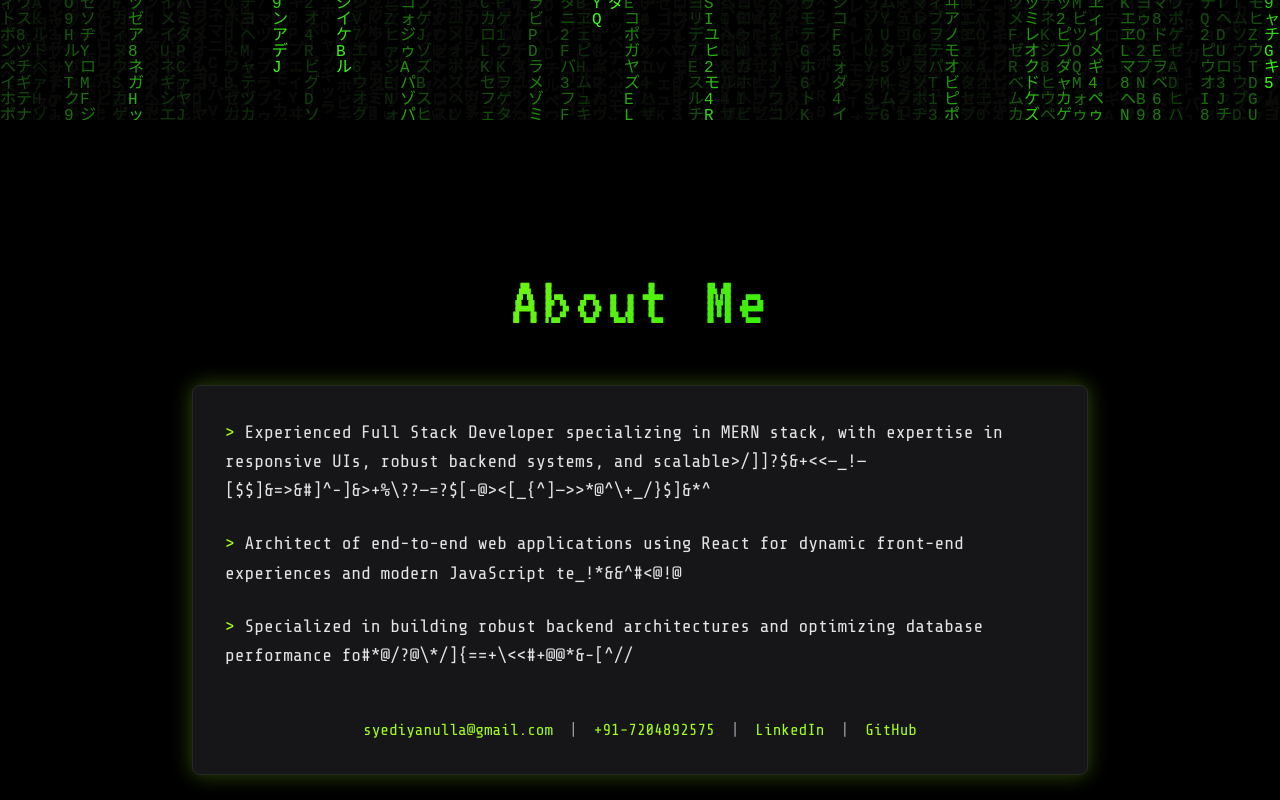
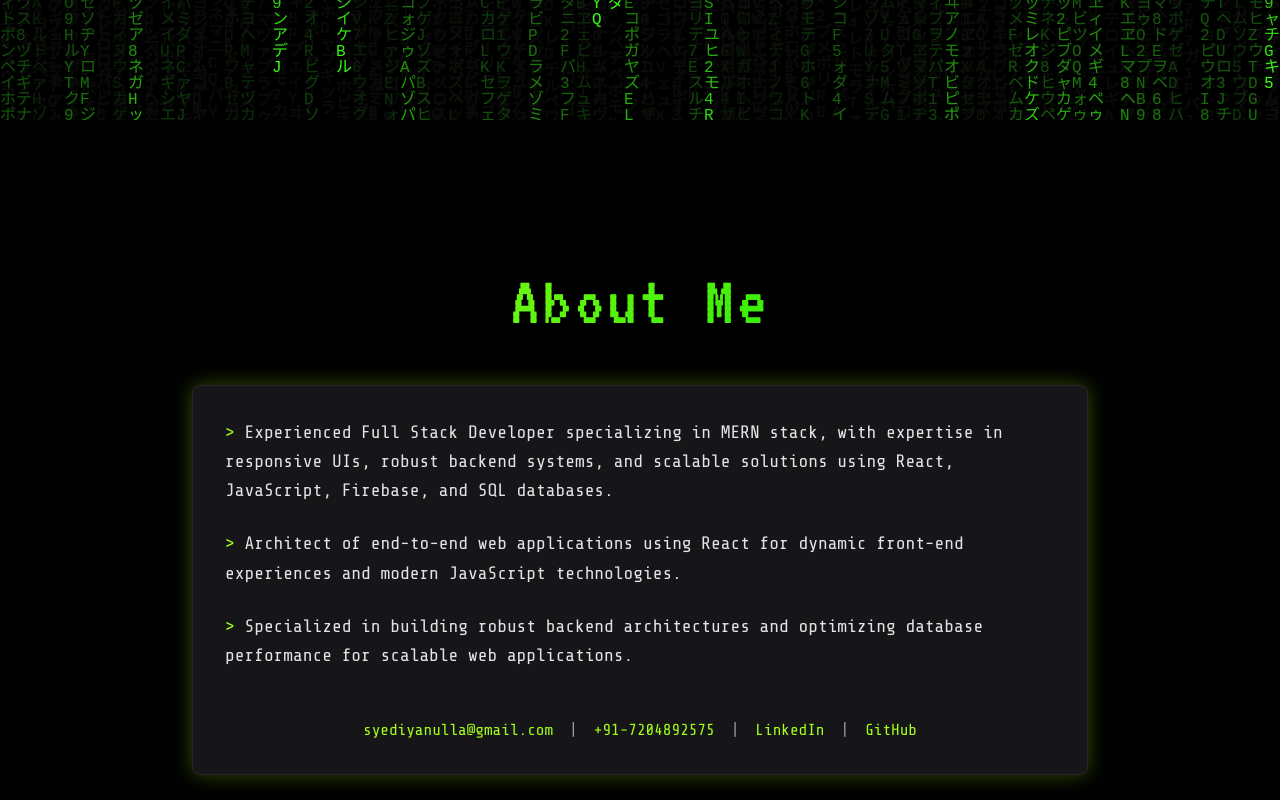
Before and after one commit to syediyanulla/matrix-chronicles, a React (Vite) app: page / in a window 1280 px wide. Shown: the part 680-1480 px from the top of the page. Built offline with nearby package versions, Linux system fonts and the light colour scheme; the HTML template or start-up script is replaced by a standard one.

Commit message:
Reverted to commit f4f72bdf169521f7133fd98fa1629e2d62d729d9

```diff
--- a/src/components/About.tsx
+++ b/src/components/About.tsx
@@ -1,76 +1,8 @@
 import { useEffect, useRef, useState } from 'react';
-
-const scrambleChars = '!<>-_\\/[]{}—=+*^?#@%&$';
-
-const DecryptText = ({ text, isDecrypting, delay = 0 }: { text: string; isDecrypting: boolean; delay?: number }) => {
-  const [displayText, setDisplayText] = useState('');
-  const [isComplete, setIsComplete] = useState(false);
-
-  useEffect(() => {
-    if (!isDecrypting) {
-      // Show scrambled text initially
-      setDisplayText(text.split('').map(() => scrambleChars[Math.floor(Math.random() * scrambleChars.length)]).join(''));
-      setIsComplete(false);
-      return;
-    }
-
-    // Start decryption after delay
-    const startTimeout = setTimeout(() => {
-      let currentChar = 0;
-
-      const decryptInterval = setInterval(() => {
-        if (currentChar >= text.length) {
-          setDisplayText(text);
-          setIsComplete(true);
-          clearInterval(decryptInterval);
-          return;
-        }
-
-        // Scramble effect for current revealing character
-        let iterations = 0;
-        const scrambleInterval = setInterval(() => {
-          setDisplayText(() => {
-            const chars = text.split('');
-            return chars.map((char, idx) => {
-              if (idx < currentChar) {
-                return char; // Already revealed
-              } else if (idx === currentChar) {
-                if (iterations < 3) {
-                  return scrambleChars[Math.floor(Math.random() * scrambleChars.length)];
-                }
-                return char; // Reveal the actual character
-              } else {
-                return scrambleChars[Math.floor(Math.random() * scrambleChars.length)]; // Still scrambled
-              }
-            }).join('');
-          });
-
-          iterations++;
-          if (iterations >= 3) {
-            clearInterval(scrambleInterval);
-            currentChar++;
-          }
-        }, 30);
-      }, 50);
-
-      return () => clearInterval(decryptInterval);
-    }, delay);
-
-    return () => clearTimeout(startTimeout);
-  }, [isDecrypting, text, delay]);
-
-  return <span className="font-mono text-foreground">{isComplete ? text : displayText}</span>;
-};
 
 export const About = () => {
   const sectionRef = useRef<HTMLElement>(null);
   const [isVisible, setIsVisible] = useState(false);
-
-  const aboutTexts = [
-    "Experienced Full Stack Developer specializing in MERN stack, with expertise in responsive UIs, robust backend systems, and scalable solutions using React, JavaScript, Firebase, and SQL databases.",
-    "Architect of end-to-end web applications using React for dynamic front-end experiences and modern JavaScript technologies.",
-    "Specialized in building robust backend architectures and optimizing database performance for scalable web applications."
-  ];
 
   useEffect(() => {
     const observer = new IntersectionObserver(
@@ -93,7 +25,9 @@ export const About = () => {
     <section
       id="about"
       ref={sectionRef}
-      className="min-h-screen flex items-center justify-center px-4 py-20"
+      className={`min-h-screen flex items-center justify-center px-4 py-20 ${
+        isVisible ? 'animate-fade-in-up' : 'opacity-0'
+      }`}
     >
       <div className="max-w-4xl w-full">
         <h2 className="font-vt323 text-5xl md:text-7xl mb-12 text-center gradient-text">
@@ -101,12 +35,15 @@ export const About = () => {
         </h2>
         <div className="bg-card border border-border rounded-lg p-8 card-glow">
           <div className="space-y-6 text-foreground">
-            {aboutTexts.map((text, idx) => (
-              <p key={idx} className="text-lg leading-relaxed">
-                <span className="text-primary">&gt;</span>{' '}
-                <DecryptText text={text} isDecrypting={isVisible} delay={idx * 1000} />
-              </p>
-            ))}
+            <p className="text-lg leading-relaxed">
+              <span className="text-primary">&gt;</span> Experienced Full Stack Developer specializing in MERN stack, with expertise in responsive UIs, robust backend systems, and scalable solutions using React, JavaScript, Firebase, and SQL databases.
+            </p>
+            <p className="text-lg leading-relaxed">
+              <span className="text-primary">&gt;</span> Architect of end-to-end web applications using React for dynamic front-end experiences and modern JavaScript technologies.
+            </p>
+            <p className="text-lg leading-relaxed">
+              <span className="text-primary">&gt;</span> Specialized in building robust backend architectures and optimizing database performance for scalable web applications.
+            </p>
             <div className="pt-6 flex flex-wrap gap-4 items-center justify-center">
               <a
                 href="mailto:syediyanulla@gmail.com"
```
